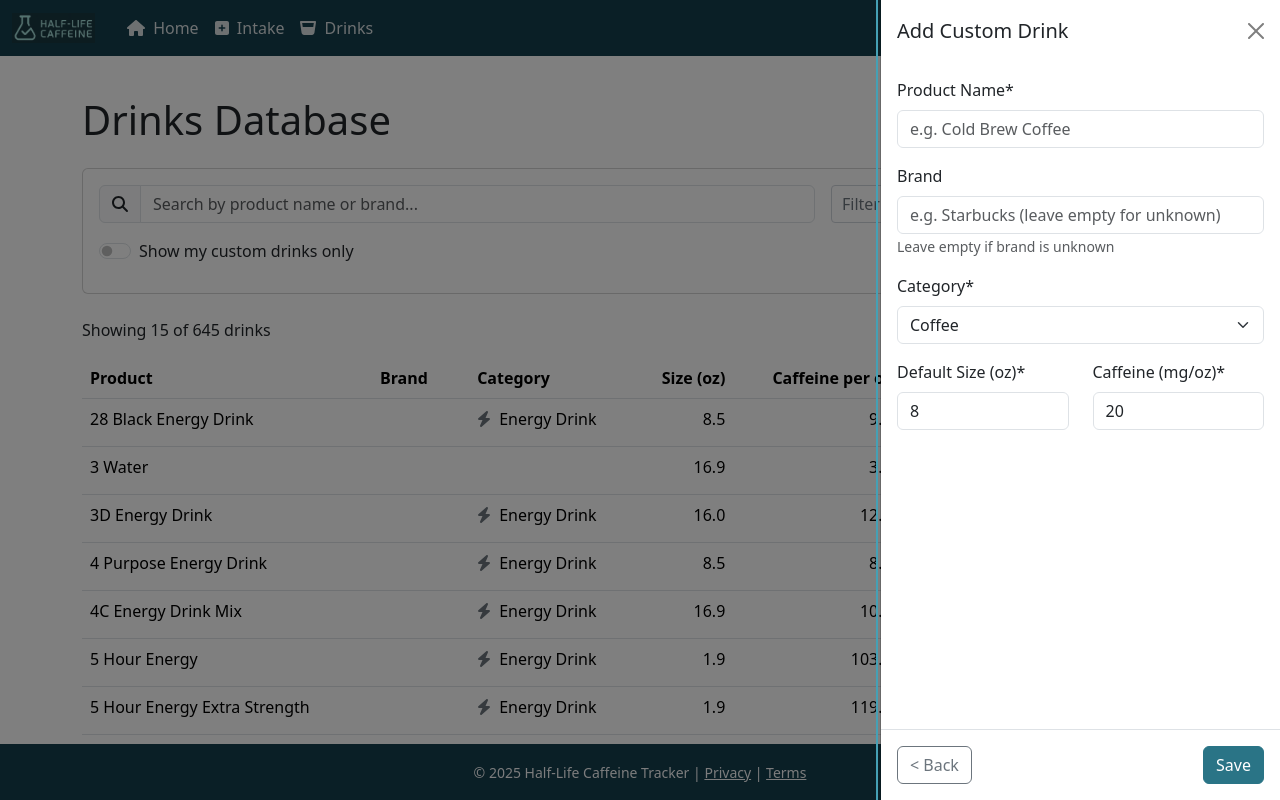
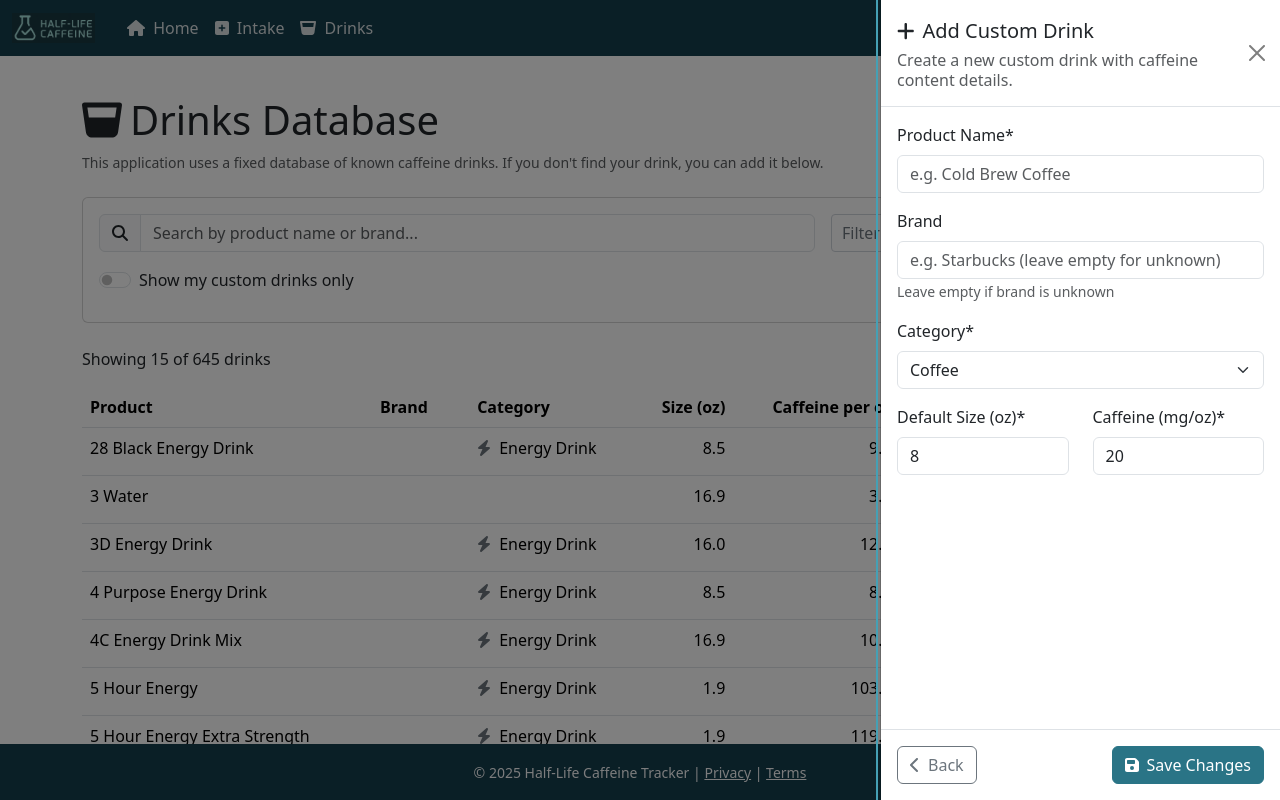
Before and after one commit to halflifecaffeine/halflifecaffeine.github.io, a React (Vite) app in the folder src/app/: page /drinks in a window 1280 px wide. Both pictures are taken after a click on the button "Add Custom Drink". Built offline with nearby package versions, Linux system fonts and the light colour scheme.

Commit message:
feat: enhance UI and functionality across multiple components, including improved descriptions, icons, and layout adjustments

```diff
--- a/src/app/src/components/DeleteConfirmation.tsx
+++ b/src/app/src/components/DeleteConfirmation.tsx
@@ -7,7 +7,8 @@ interface DeleteConfirmationProps {
   onHide: () => void;
   onConfirm: () => void;
   title?: string;
-  message?: string;
+  message?: string; // Keep for backward compatibility
+  description?: string;
   itemDetails?: React.ReactNode;
 }
 
@@ -22,16 +23,20 @@ const DeleteConfirmation: React.FC<DeleteConfirmationProps> = ({
   onHide,
   onConfirm,
   title = "Confirm Deletion",
-  message = "Are you sure you want to delete this item?",
+  message, // Keep message prop for backward compatibility
+  description = "Are you sure you want to delete this item?",
   itemDetails
 }) => {
   if (!show) return null;
+
+  // Use message as a fallback if description is not provided
+  const displayText = message || description;
 
   return (
     <div className="delete-confirmation">
       <Alert variant="warning">
         <Alert.Heading>{title}</Alert.Heading>
-        <p>{message}</p>
+        <p>{displayText}</p>
       </Alert>
 
       {itemDetails && (
--- a/src/app/src/components/layout/DrinkPanel.tsx
+++ b/src/app/src/components/layout/DrinkPanel.tsx
@@ -4,6 +4,8 @@
  */
 import React from 'react';
 import { Offcanvas, Button } from 'react-bootstrap';
+import { FontAwesomeIcon } from '@fortawesome/react-fontawesome';
+import { faChevronLeft, faFloppyDisk, faPlus, faPencilAlt, faCopy } from '@fortawesome/free-solid-svg-icons';
 import { useAppContext } from '../../contexts/AppContext';
 import { CustomDrink, Drink } from '../../types';
 import DrinkForm from '../DrinkForm';
@@ -26,19 +28,37 @@ const DrinkPanel: React.FC<DrinkPanelProps> = ({
 }) => {
   const { addCustomDrink, updateCustomDrink } = useAppContext();
 
-  // Generate a title based on the current mode
-  const getPanelTitle = () => {
+  // Generate panel data based on the current mode
+  const getPanelData = () => {
     switch(mode) {
       case 'add':
-        return 'Add Custom Drink';
+        return {
+          title: 'Add Custom Drink',
+          description: 'Create a new custom drink with caffeine content details.',
+          icon: faPlus
+        };
       case 'edit':
-        return 'Edit Custom Drink';
+        return {
+          title: 'Edit Custom Drink',
+          description: 'Update the details of this custom drink.',
+          icon: faPencilAlt
+        };
       case 'clone':
-        return 'Clone Drink';
+        return {
+          title: 'Clone Drink',
+          description: 'Create a new drink based on an existing one.',
+          icon: faCopy
+        };
       default:
-        return 'Custom Drink';
+        return {
+          title: 'Custom Drink',
+          description: 'Manage drink details.',
+          icon: faPlus
+        };
     }
   };
+
+  const { title, description, icon } = getPanelData();
 
   // Handle form submission
   const handleSave = (drink: CustomDrink) => {
@@ -59,12 +79,18 @@ const DrinkPanel: React.FC<DrinkPanelProps> = ({
       show={show}
       onHide={onHide}
       placement="end"
-      className="drink-panel"
+      className="drink-panel d-flex flex-column"
     >
-      <Offcanvas.Header closeButton>
-        <Offcanvas.Title>{getPanelTitle()}</Offcanvas.Title>
+      <Offcanvas.Header closeButton className="border-bottom pb-3">
+        <Offcanvas.Title className="w-100">
+          <div className="d-flex align-items-center">
+            <FontAwesomeIcon icon={icon} className="me-2" />
+            <span>{title}</span>
+          </div>
+          <small className="text-muted d-block mt-1 fs-6 fw-light lh-sm">{description}</small>
+        </Offcanvas.Title>
       </Offcanvas.Header>
-      <Offcanvas.Body className="d-flex flex-column">
+      <Offcanvas.Body className="flex-grow-1 overflow-auto">
         <div className="flex-grow-1 overflow-auto">
           <DrinkForm
             drink={selectedDrink as CustomDrink}
@@ -79,16 +105,19 @@ const DrinkPanel: React.FC<DrinkPanelProps> = ({
           <Button
             variant="outline-secondary"
             onClick={onHide}
-            className="d-flex align-items-center"
+            className="d-flex align-items-center gap-2"
           >
-            &lt; Back
+            <FontAwesomeIcon icon={faChevronLeft} />
+            <span>Back</span>
           </Button>
           <Button
             variant="primary"
             type="submit"
             form={formId}
+            className="d-flex align-items-center gap-2"
           >
-            Save
+            <FontAwesomeIcon icon={faFloppyDisk} />
+            <span>Save Changes</span>
           </Button>
         </div>
       </div>
--- a/src/app/src/components/layout/SettingsPanel.tsx
+++ b/src/app/src/components/layout/SettingsPanel.tsx
@@ -104,12 +104,20 @@ const SettingsPanel: React.FC<SettingsPanelProps> = ({ show: externalShow, onClo
         show={showSettings}
         onHide={handleClose}
         placement="end"
-        className="settings-panel"
+        className="settings-panel d-flex flex-column"
       >
-        <Offcanvas.Header closeButton>
-          <Offcanvas.Title>Settings</Offcanvas.Title>
+        <Offcanvas.Header closeButton className="border-bottom pb-3">
+          <Offcanvas.Title className="w-100">
+            <div className="d-flex align-items-center">
+              <FontAwesomeIcon icon={faGear} className="me-2" />
+              <span>Settings</span>
+            </div>
+            <small className="text-muted d-block mt-1 fs-6 fw-light lh-sm">
+              Configure your preferences and manage your data
+            </small>
+          </Offcanvas.Title>
         </Offcanvas.Header>
-        <Offcanvas.Body>
+        <Offcanvas.Body className="flex-grow-1 overflow-auto">
           <h5>Theme</h5>
           <div className="mb-3">
             <div className="d-flex gap-2">
--- a/src/app/src/pages/drinks/DrinksPage.tsx
+++ b/src/app/src/pages/drinks/DrinksPage.tsx
@@ -6,7 +6,8 @@ import { Container, Row, Col, Form, InputGroup, Table, Pagination, Card, Button,
 import { FontAwesomeIcon } from '@fortawesome/react-fontawesome';
 import {
   faSearch, faMugHot, faCoffee, faBolt,
-  faPlus, faEdit, faTrash, faCopy
+  faPlus, faEdit, faTrash, faCopy,
+  faWhiskeyGlass, faChevronLeft
 } from '@fortawesome/free-solid-svg-icons';
 import Select from 'react-select';
 import { useAppContext } from '../../contexts/AppContext';
@@ -197,7 +198,15 @@ export const DrinksPage: React.FC = () => {
 
   return (
     <Container className="py-4">
-      <h1 className="mb-4">Drinks Database</h1>
+      <div className="mb-4">
+        <h1>
+          <FontAwesomeIcon icon={faWhiskeyGlass} className="me-2" />
+          Drinks Database
+        </h1>
+        <small className="text-muted d-block mt-1">
+          This application uses a fixed database of known caffeine drinks. If you don't find your drink, you can add it below.
+        </small>
+      </div>
       <Card className="mb-4">
         <Card.Body>
           <Row className="g-3">
@@ -385,21 +394,25 @@ export const DrinksPage: React.FC = () => {
         show={showDeleteConfirmation}
         onHide={() => setShowDeleteConfirmation(false)}
         title="Delete Custom Drink"
+        description={`Are you sure you want to permanently delete?`}
         icon={faTrash}
         footer={
           <div className="d-flex justify-content-between w-100">
             <Button
               variant="outline-secondary"
               onClick={() => setShowDeleteConfirmation(false)}
-              className="d-flex align-items-center"
+              className="d-flex align-items-center gap-2"
             >
-              &lt; Back
+              <FontAwesomeIcon icon={faChevronLeft} />
+              <span>Back</span>
             </Button>
             <Button
               variant="danger"
               onClick={confirmDeleteDrink}
+              className="d-flex align-items-center gap-2"
             >
-              Delete
+              <FontAwesomeIcon icon={faTrash} />
+              <span>Permanently Delete</span>
             </Button>
           </div>
         }
@@ -411,6 +424,7 @@ export const DrinksPage: React.FC = () => {
             onHide={() => setShowDeleteConfirmation(false)}
             onConfirm={confirmDeleteDrink}
             title="Delete Custom Drink"
+
             message={`Are you sure you want to delete "${drinkToDelete.product}"? This action cannot be undone.`}
             itemDetails={
               <>
--- a/src/app/src/pages/intake/IntakePage.tsx
+++ b/src/app/src/pages/intake/IntakePage.tsx
@@ -1,7 +1,7 @@
 import React, { useState } from 'react';
 import { Container, Button } from 'react-bootstrap';
 import { FontAwesomeIcon } from '@fortawesome/react-fontawesome';
-import { faPlus, faPencilAlt, faTrash, faPlusSquare, faCopy } from '@fortawesome/free-solid-svg-icons';
+import { faPlus, faPencilAlt, faTrash, faPlusSquare, faCopy, faChevronLeft, faFloppyDisk } from '@fortawesome/free-solid-svg-icons';
 import { useAppContext } from '../../contexts/AppContext';
 import IntakeForm from '../../components/IntakeForm';
 import { IntakeLogTable } from '../../components/IntakeLogTable';
@@ -87,16 +87,19 @@ const IntakePage: React.FC = () => {
       <Button
         variant="outline-secondary"
         onClick={handleAddPanelClose}
-        className="d-flex align-items-center"
+        className="d-flex align-items-center gap-2"
       >
-        &lt; Back
+        <FontAwesomeIcon icon={faChevronLeft} />
+        <span>Back</span>
       </Button>
       <Button
         variant="primary"
         type="submit"
         form="intakeAddForm"
+        className="d-flex align-items-center gap-2"
       >
-        Save Changes
+        <FontAwesomeIcon icon={faFloppyDisk} />
+        <span>Save Changes</span>
       </Button>
     </div>
   );
@@ -107,16 +110,19 @@ const IntakePage: React.FC = () => {
       <Button
         variant="outline-secondary"
         onClick={() => setShowEditPanel(false)}
-        className="d-flex align-items-center"
+        className="d-flex align-items-center gap-2"
       >
-        &lt; Back
+        <FontAwesomeIcon icon={faChevronLeft} />
+        <span>Back</span>
       </Button>
       <Button
         variant="primary"
         type="submit"
         form="intakeEditForm"
+        className="d-flex align-items-center gap-2"
       >
-        Save Changes
+        <FontAwesomeIcon icon={faFloppyDisk} />
+        <span>Save Changes</span>
       </Button>
     </div>
   );
@@ -127,15 +133,18 @@ const IntakePage: React.FC = () => {
       <Button
         variant="outline-secondary"
         onClick={() => setShowDeletePanel(false)}
-        className="d-flex align-items-center"
+        className="d-flex align-items-center gap-2"
       >
-        &lt; Back
+        <FontAwesomeIcon icon={faChevronLeft} />
+        <span>Back</span>
       </Button>
       <Button
         variant="danger"
         onClick={handleDeleteIntake}
+        className="d-flex align-items-center gap-2"
       >
-        Delete
+        <FontAwesomeIcon icon={faTrash} />
+        <span>Permanently Delete</span>
       </Button>
     </div>
   );
@@ -153,7 +162,17 @@ const IntakePage: React.FC = () => {
   return (
     <Container className="py-4">
       <div className="d-flex justify-content-between align-items-center mb-4">
-        <h1><FontAwesomeIcon icon={faPlusSquare} className="me-2" />Caffeine Intake</h1>
+
+        <div className="mb-1">
+          <h1>
+            <FontAwesomeIcon icon={faPlusSquare} className="me-2" />
+            Caffeine Intake
+          </h1>
+          <small className="text-muted d-block mt-1">
+            The table below is your caffeine intake log. You can add, edit, clone, or delete records as needed.
+          </small>
+        </div>
+
         <Button
           variant="primary"
           onClick={() => {
@@ -222,6 +241,7 @@ const IntakePage: React.FC = () => {
         show={showDeletePanel}
         onHide={() => setShowDeletePanel(false)}
         title="Delete Caffeine Intake"
+        description={`Are you sure you want to permanently delete?`}
         icon={faTrash}
         footer={deleteFooter}
         size="sm"
@@ -233,6 +253,7 @@ const IntakePage: React.FC = () => {
             onConfirm={handleDeleteIntake}
             title="Delete Caffeine Intake"
             message="You are about to delete the following caffeine intake record:"
+
             itemDetails={
               <>
                 <p className="mb-1"><strong>Date & Time:</strong> {new Date(selectedIntake.datetime).toLocaleString([], {
```
Also changed, not shown: src/app/src/components/layout/SlideoutPanel.tsx (+25 -20 lines).
